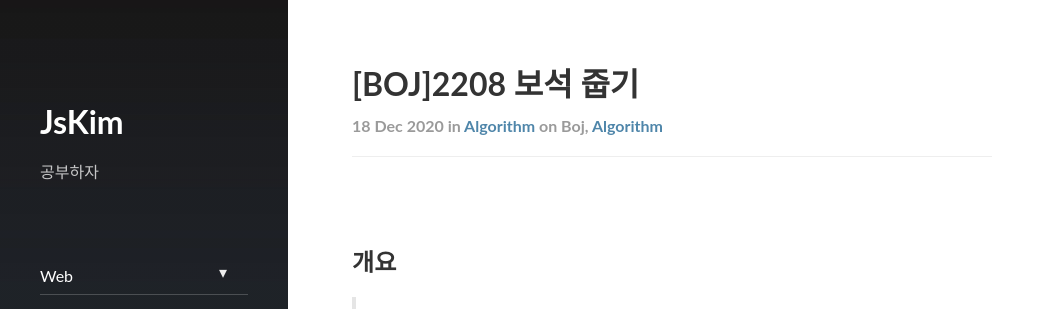
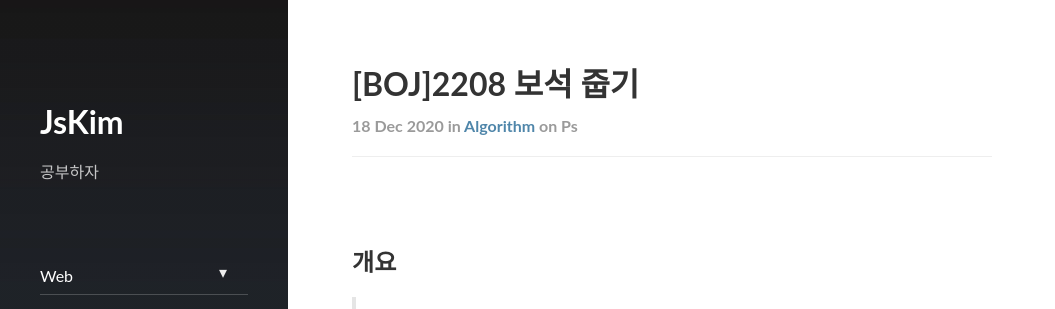
Before and after one commit to saintbeller96/saintbeller96.github.io, a Jekyll site: the page built from _posts/2020-12-18-algorithm-ps-boj-2208.md, in a window 1280 px wide and 900 px high. Shown: the top 309 px of the window, without its empty margins (0-1055 px from the left). Built offline with Jekyll 4.4.1, drawn with Linux system fonts in a browser that asks for light colours; nearby versions of some CDN libraries; comment, search, counter and statistics services are not loaded.

Commit message:
BOJ 2208

```diff
--- a/_posts/2020-12-18-algorithm-ps-boj-2208.md
+++ b/_posts/2020-12-18-algorithm-ps-boj-2208.md
@@ -3,7 +3,7 @@ layout: post
 title:  "[BOJ]2208 보석 줍기"
 subtitle:   "보석 줍기 문제 해결"
 categories: algorithm
-tags: boj algorithm
+tags: ps
 comments: true
 ---
 
```
